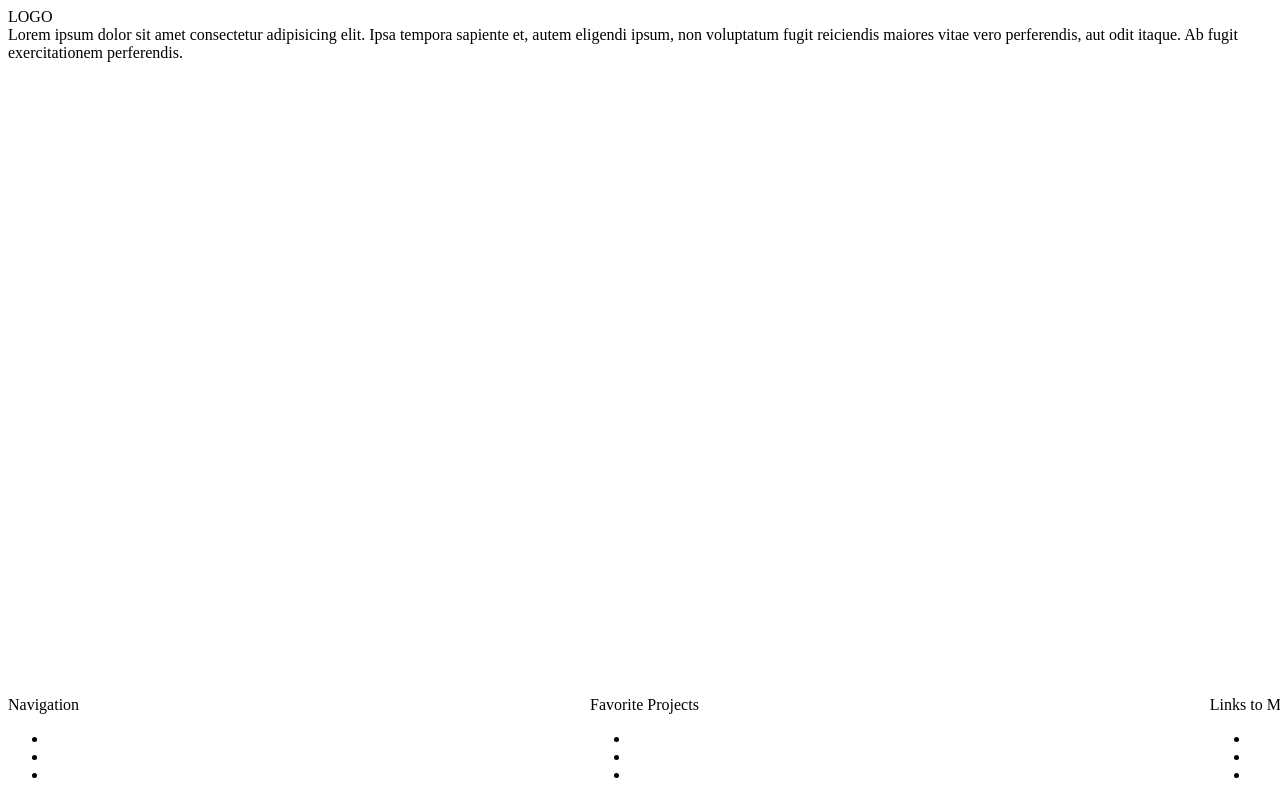
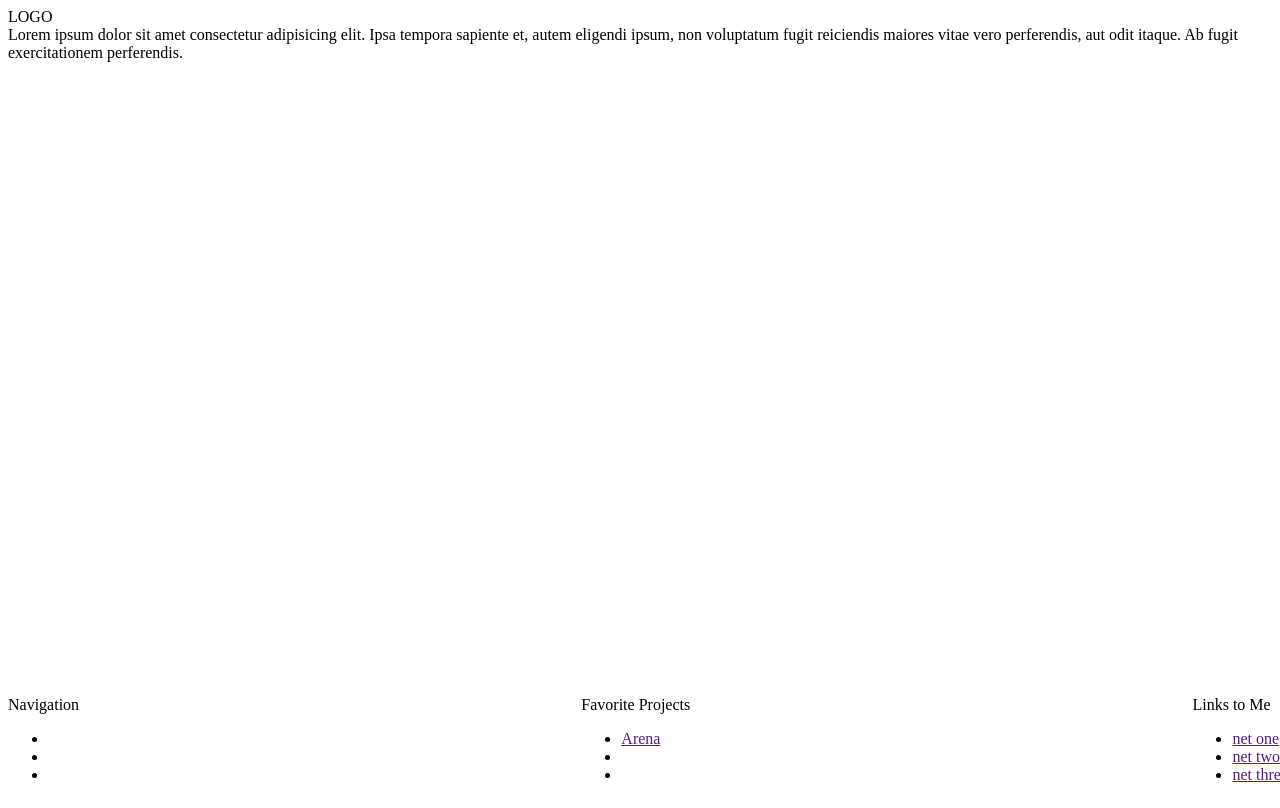
Before and after one commit to GrauKatze/GrauKatze.github.io, a plain HTML site: page index.html in a window 1280 px wide. Drawn offline with Linux system fonts and the light colour scheme.

Commit message:
test comit

```diff
--- a/index.html
+++ b/index.html
@@ -41,7 +41,7 @@
                         Favorite Projects
                     </div>
                     <ul class="col-links">
-                        <li><a href=""></a></li>
+                        <li><a href="">Arena</a></li>
                         <li><a href=""></a></li>
                         <li><a href=""></a></li>
                     </ul>
@@ -51,9 +51,9 @@
                         Links to Me
                     </div>
                     <ul class="col-links">
-                        <li><a href=""></a></li>
-                        <li><a href=""></a></li>
-                        <li><a href=""></a></li>
+                        <li><a href="">net one</a></li>
+                        <li><a href="">net two</a></li>
+                        <li><a href="">net three</a></li>
                     </ul>
                 </div>
             </nav>
```
